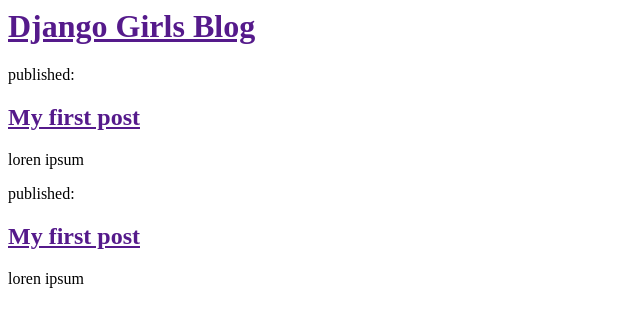
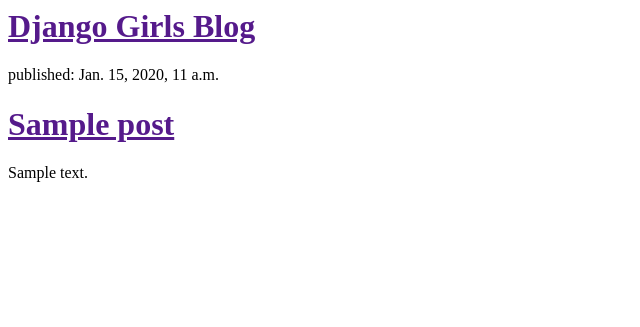
Before and after one commit to jabadia/django-girls-tutorial, a Django app: template blog/templates/blog/post_list.html in a window 1280 px wide. Shown: the top 327 px of the page, without its empty margins (0-640 px from the left). Run offline with Django 3.2, Linux system fonts and the light colour scheme; the template is opened without the code that fills it: values that come from a table or form of the project are taken from there, others are empty; tables that the repository leaves empty hold one stand-in row (values such as "Sample post").

Commit message:
vista y plantilla para mostrar los posts

```diff
--- a/blog/templates/blog/post_list.html
+++ b/blog/templates/blog/post_list.html
@@ -8,17 +8,13 @@
         <h1><a href="">Django Girls Blog</a></h1>
     </div>
 
-    <div>
-        <p>published: </p>
-        <h2><a href="">My first post</a></h2>
-        <p>loren ipsum</p>
-    </div>
-
-    <div>
-        <p>published: </p>
-        <h2><a href="">My first post</a></h2>
-        <p>loren ipsum</p>
-    </div>
+    {% for post in posts %}
+        <div>
+            <p>published: {{ post.published_date }}</p>
+            <h1><a href="">{{ post.title }}</a></h1>
+            <p>{{ post.text|linebreaksbr }}</p>
+        </div>
+    {% endfor %}
 
 </body>
 </html>
--- a/blog/views.py
+++ b/blog/views.py
@@ -1,5 +1,8 @@
 from django.shortcuts import render
+from django.utils import timezone
+from .models import Post
 
 
 def post_list(request):
-    return render(request, 'blog/post_list.html', {})
+    posts = Post.objects.filter(published_date__lte=timezone.now()).order_by('published_date')
+    return render(request, 'blog/post_list.html', {'posts': posts})
```
